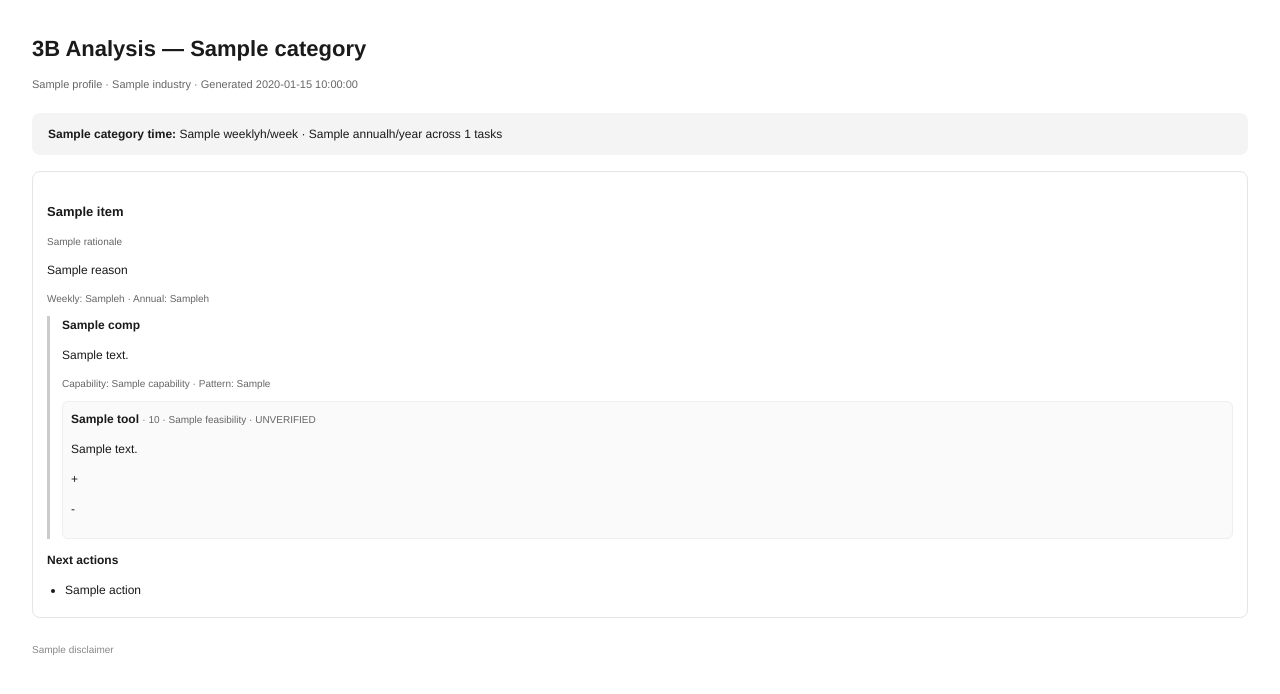
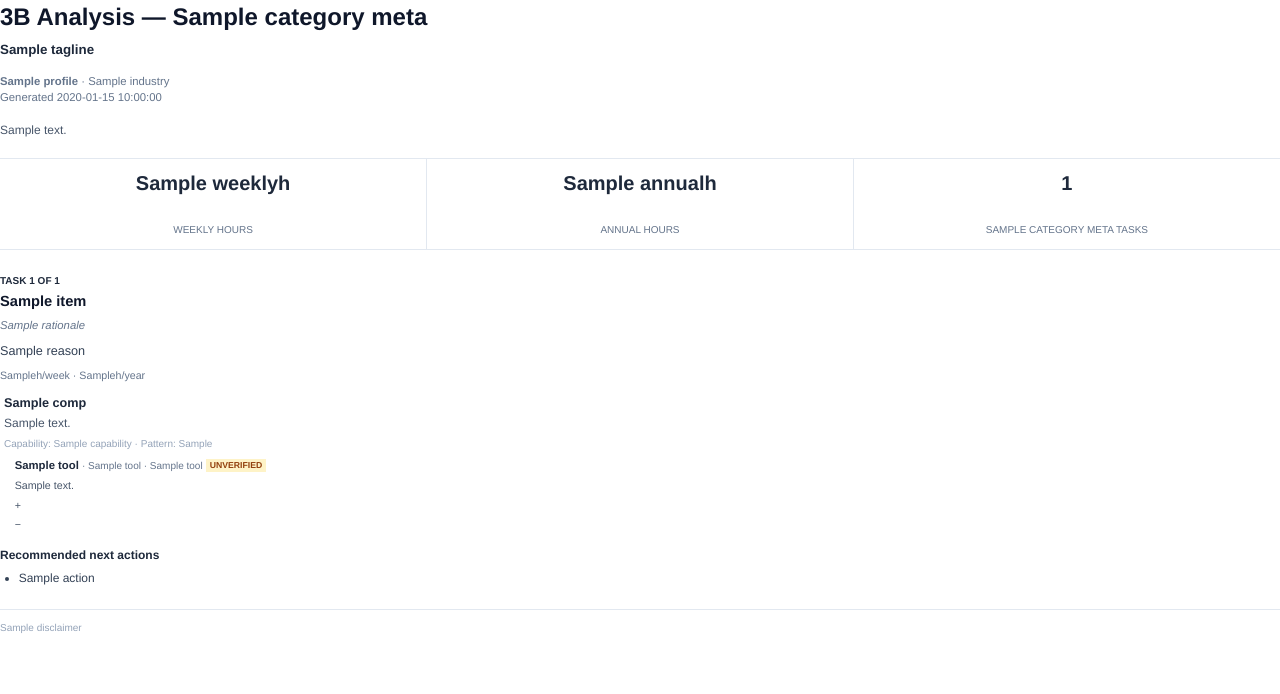
Before and after one commit to Viveknathtiwari01/CareerShiftBackend, a Python web app: template app/templates/export/three_b_category.html in a window 1280 px wide. Shown: the top 694 px of the page. Run offline with Jinja, Linux system fonts and the light colour scheme; the template is opened without the code that fills it: most values are stand-ins (such as "Sample title", 1, 10 or a date in 2020).

Commit message:
PDF fixes

```diff
--- a/app/templates/export/three_b_category.html
+++ b/app/templates/export/three_b_category.html
@@ -4,66 +4,266 @@
   <meta charset="utf-8" />
   <title>CareerShift 3B — {{ category }}</title>
   <style>
-    body { font-family: Helvetica, Arial, sans-serif; color: #1a1a1a; margin: 32px; font-size: 12px; line-height: 1.5; }
-    h1 { font-size: 22px; margin-bottom: 4px; }
-    h2 { font-size: 14px; color: #555; margin-top: 24px; border-bottom: 1px solid #ddd; padding-bottom: 4px; }
-    h3 { font-size: 13px; margin-top: 16px; }
-    .meta { color: #666; font-size: 11px; margin-bottom: 20px; }
-    .hours { background: #f4f4f5; padding: 12px 16px; border-radius: 8px; margin: 16px 0; }
-    .task { border: 1px solid #e5e5e5; border-radius: 8px; padding: 14px; margin-bottom: 14px; }
-    .component { margin-top: 10px; padding-left: 12px; border-left: 3px solid #ccc; }
-    .tool { background: #fafafa; border: 1px solid #eee; padding: 8px; margin: 6px 0; border-radius: 6px; }
-    .badge { font-size: 10px; color: #666; }
-    .disclaimer { margin-top: 24px; font-size: 10px; color: #888; }
-    ul { margin: 4px 0; padding-left: 18px; }
+    @page {
+      size: A4 portrait;
+      margin: 2.7cm 1.5cm 2cm 1.5cm;
+    }
+
+    body {
+      font-family: Helvetica, Arial, sans-serif;
+      color: #1e293b;
+      font-size: 9.5pt;
+      line-height: 1.45;
+      margin: 0;
+      padding: 0;
+    }
+
+    h1 {
+      font-size: 18pt;
+      font-weight: bold;
+      color: #0f172a;
+      margin: 0 0 4pt;
+    }
+    h2 {
+      font-size: 10pt;
+      font-weight: bold;
+      color: {{ category_meta.accent }};
+      margin: 0 0 10pt;
+    }
+    p {
+      margin: 0 0 8pt;
+    }
+    .meta {
+      font-size: 8.5pt;
+      color: #64748b;
+      margin-bottom: 12pt;
+    }
+    .intro {
+      font-size: 9pt;
+      color: #475569;
+      margin-bottom: 14pt;
+    }
+
+    .stats-table {
+      width: 100%;
+      border-collapse: collapse;
+      margin: 0 0 18pt;
+      border-top: 0.5pt solid #e2e8f0;
+      border-bottom: 0.5pt solid #e2e8f0;
+    }
+    .stats-table td {
+      text-align: center;
+      padding: 8pt 4pt;
+      width: 33%;
+      border-right: 0.5pt solid #e2e8f0;
+    }
+    .stats-table td.last {
+      border-right: none;
+    }
+    .stat-value {
+      font-size: 15pt;
+      font-weight: bold;
+      color: {{ category_meta.accent }};
+    }
+    .stat-label {
+      font-size: 7.5pt;
+      color: #64748b;
+      text-transform: uppercase;
+      padding-top: 3pt;
+    }
+
+    .task-separator {
+      border: none;
+      border-top: 0.5pt solid #e2e8f0;
+      margin: 14pt 0;
+    }
+    .task-label {
+      font-size: 7.5pt;
+      font-weight: bold;
+      color: {{ category_meta.accent }};
+      text-transform: uppercase;
+      margin: 0 0 2pt;
+    }
+    .task-title {
+      font-size: 11pt;
+      font-weight: bold;
+      color: #0f172a;
+      margin: 0 0 4pt;
+    }
+    .task-rationale {
+      font-size: 8.5pt;
+      color: #64748b;
+      font-style: italic;
+      margin: 0 0 6pt;
+    }
+    .task-body {
+      font-size: 9.5pt;
+      color: #334155;
+      margin: 0 0 6pt;
+    }
+    .task-hours {
+      font-size: 8pt;
+      color: #64748b;
+      margin: 0 0 8pt;
+    }
+
+    .component-table {
+      width: 100%;
+      border-collapse: collapse;
+      margin: 0 0 8pt;
+    }
+    .component-table td {
+      vertical-align: top;
+      padding: 0;
+    }
+    .component-border {
+      width: 3pt;
+      border-left: 2pt solid {{ category_meta.accent }};
+    }
+    .component-body {
+      padding-left: 8pt;
+    }
+    .component-name {
+      font-size: 9.5pt;
+      font-weight: bold;
+      color: #1e293b;
+      margin: 0 0 2pt;
+    }
+    .component-desc {
+      font-size: 9pt;
+      color: #475569;
+      margin: 0 0 3pt;
+    }
+    .component-meta {
+      font-size: 7.5pt;
+      color: #94a3b8;
+      margin: 0 0 4pt;
+    }
+
+    .tool-line {
+      font-size: 8.5pt;
+      color: #334155;
+      margin: 0 0 4pt;
+      padding-left: 8pt;
+    }
+    .tool-name {
+      font-weight: bold;
+      color: #1e293b;
+    }
+    .tool-meta {
+      color: #64748b;
+      font-size: 7.5pt;
+    }
+    .tool-detail {
+      font-size: 8pt;
+      color: #475569;
+      margin: 0 0 3pt;
+      padding-left: 8pt;
+    }
+    .unverified {
+      font-size: 6.5pt;
+      font-weight: bold;
+      color: #92400e;
+      background-color: #fef3c7;
+      padding: 1pt 3pt;
+    }
+
+    .actions-title {
+      font-size: 9pt;
+      font-weight: bold;
+      color: #1e293b;
+      margin: 8pt 0 4pt;
+    }
+    ul {
+      margin: 0 0 10pt;
+      padding-left: 14pt;
+    }
+    li {
+      font-size: 9pt;
+      color: #334155;
+      margin-bottom: 3pt;
+    }
+
+    .disclaimer {
+      margin-top: 16pt;
+      padding-top: 8pt;
+      border-top: 0.5pt solid #e2e8f0;
+      font-size: 7.5pt;
+      color: #94a3b8;
+    }
   </style>
 </head>
 <body>
-  <h1>3B Analysis — {{ category }}</h1>
+
+  <h1>3B Analysis — {{ category_meta.title }}</h1>
+  <h2>{{ category_meta.tagline }}</h2>
+
   <p class="meta">
-    {{ profile.job_title }} · {{ profile.industry }} · Generated {{ generated_at }}
+    <strong>{{ profile.job_title }}</strong> · {{ profile.industry }}<br/>
+    Generated {{ generated_at }}
   </p>
 
-  <div class="hours">
-    <strong>{{ category }} time:</strong>
-    {{ hours.weekly }}h/week · {{ hours.annual }}h/year across {{ hours.task_count }} tasks
-  </div>
+  <p class="intro">{{ category_meta.description }}</p>
+
+  <table class="stats-table">
+    <tr>
+      <td><span class="stat-value">{{ hours.weekly }}h</span></td>
+      <td><span class="stat-value">{{ hours.annual }}h</span></td>
+      <td class="last"><span class="stat-value">{{ hours.task_count }}</span></td>
+    </tr>
+    <tr>
+      <td><span class="stat-label">Weekly hours</span></td>
+      <td><span class="stat-label">Annual hours</span></td>
+      <td class="last"><span class="stat-label">{{ category_meta.title }} tasks</span></td>
+    </tr>
+  </table>
 
   {% for task in analyses %}
-  <div class="task">
-    <h3>{{ task.task_title }}</h3>
-  {% if task.rationale %}<p class="badge">{{ task.rationale }}</p>{% endif %}
-    <p>{{ task.reason }}</p>
-    <p class="badge">Weekly: {{ task.weekly_hours }}h · Annual: {{ task.annual_hours }}h</p>
+  {% if not loop.first %}
+  <hr class="task-separator" />
+  {% endif %}
+
+  <p class="task-label">Task {{ loop.index }} of {{ analyses | length }}</p>
+  <p class="task-title">{{ task.task_title }}</p>
+  {% if task.rationale %}<p class="task-rationale">{{ task.rationale }}</p>{% endif %}
+  {% if task.reason %}<p class="task-body">{{ task.reason }}</p>{% endif %}
+  <p class="task-hours">{{ task.weekly_hours }}h/week · {{ task.annual_hours }}h/year</p>
 
   {% for comp in task.components %}
-    <div class="component">
-      <strong>{{ comp.name }}</strong>
-      <p>{{ comp.description }}</p>
-      <p class="badge">Capability: {{ comp.capability }} · Pattern: {{ comp.solution_pattern }}</p>
+  <table class="component-table">
+    <tr>
+      <td class="component-border">&nbsp;</td>
+      <td class="component-body">
+        <p class="component-name">{{ comp.name }}</p>
+        {% if comp.description %}<p class="component-desc">{{ comp.description }}</p>{% endif %}
+        <p class="component-meta">Capability: {{ comp.capability }} · Pattern: {{ comp.solution_pattern }}</p>
+
         {% for tool in comp.tools %}
-      <div class="tool">
-        <strong>{{ tool.name }}</strong>
-        <span class="badge"> · {{ tool.cost_band }} · {{ tool.feasibility }} · UNVERIFIED</span>
-        {% if tool.credibility_note %}<p>{{ tool.credibility_note }}</p>{% endif %}
-        {% if tool.pros %}<p>+ {{ tool.pros | join('; ') }}</p>{% endif %}
-        {% if tool.cons %}<p>- {{ tool.cons | join('; ') }}</p>{% endif %}
-      </div>
+        <p class="tool-line">
+          <span class="tool-name">{{ tool.name }}</span>
+          <span class="tool-meta"> · {{ tool.cost_band_label }} · {{ tool.feasibility_label }}</span>
+          <span class="unverified"> UNVERIFIED</span>
+        </p>
+        {% if tool.credibility_note %}<p class="tool-detail">{{ tool.credibility_note }}</p>{% endif %}
+        {% if tool.pros %}<p class="tool-detail">+ {{ tool.pros | join(' · ') }}</p>{% endif %}
+        {% if tool.cons %}<p class="tool-detail">− {{ tool.cons | join(' · ') }}</p>{% endif %}
         {% endfor %}
-    </div>
+      </td>
+    </tr>
+  </table>
   {% endfor %}
 
   {% if task.next_actions %}
-    <p><strong>Next actions</strong></p>
+  <p class="actions-title">Recommended next actions</p>
   <ul>
     {% for action in task.next_actions %}
     <li>{{ action }}</li>
     {% endfor %}
   </ul>
   {% endif %}
-  </div>
   {% endfor %}
 
   <p class="disclaimer">{{ disclaimer }}</p>
+
 </body>
 </html>
```
Also changed, not shown: app/services/three_b_export.py (+195 -4 lines), app/static/branding/Logo_text_.png (added). Lines whose indentation alone changed are shown as unchanged.
